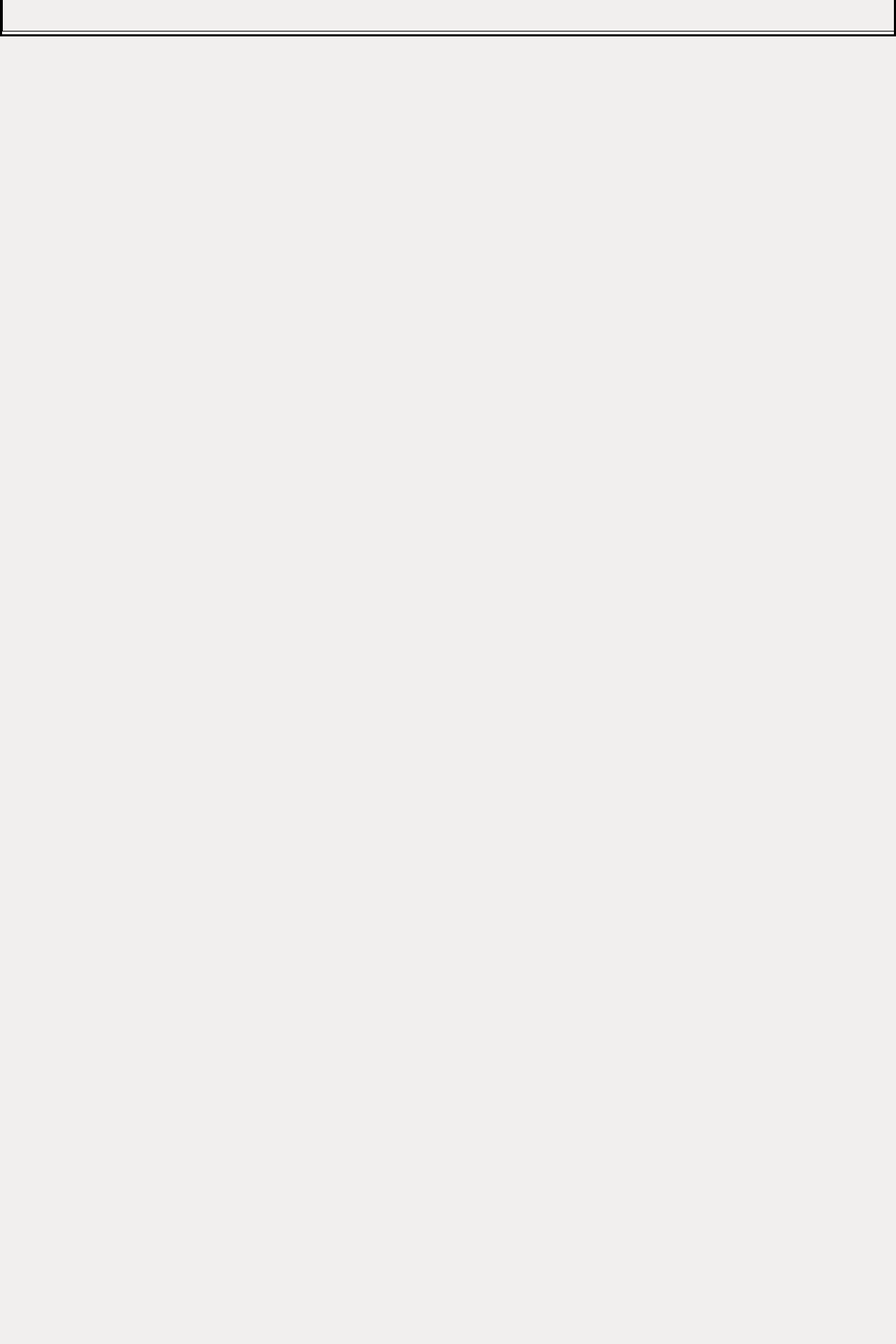
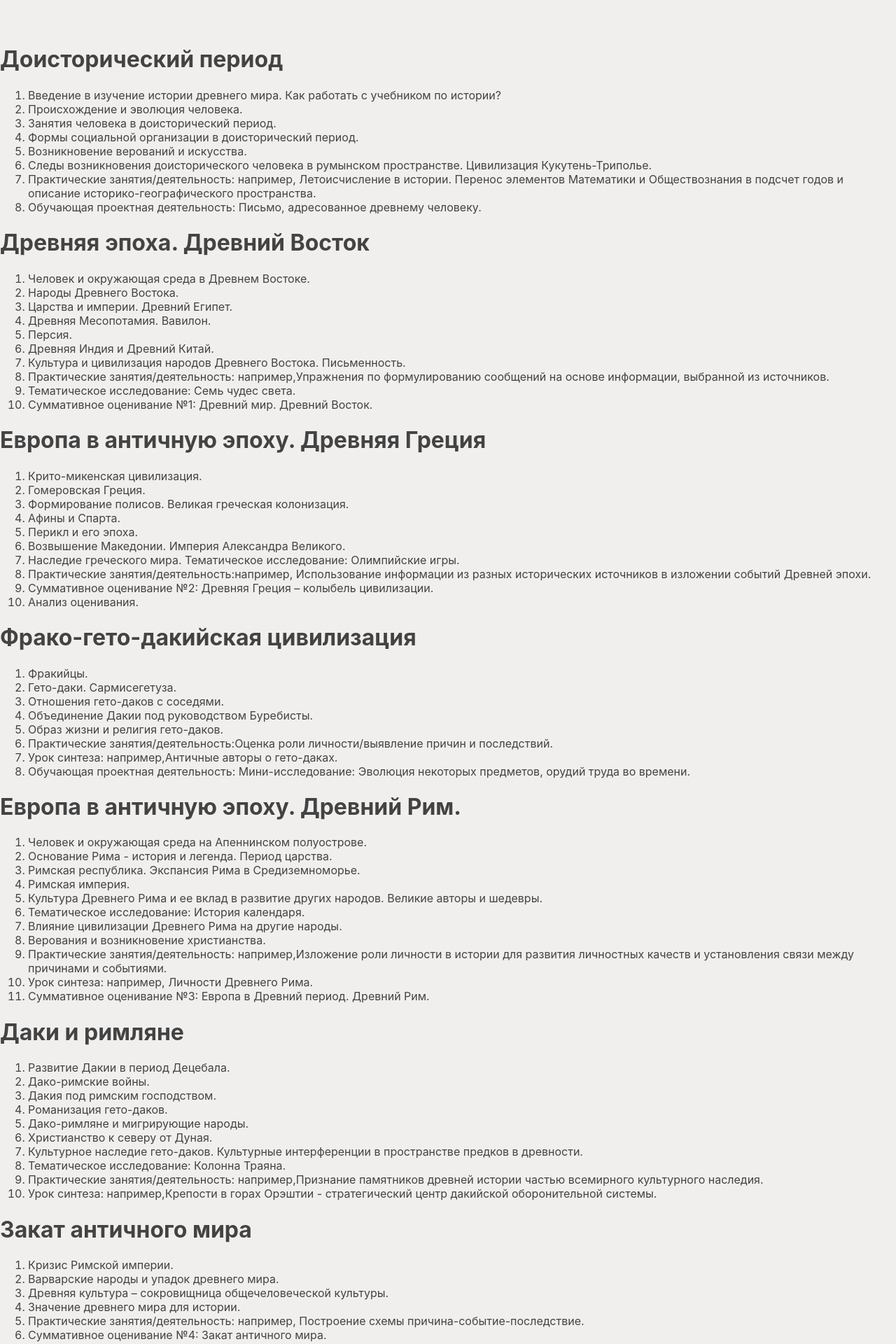
Before and after one commit to zoobb/vue-history, a Vue app: page /fifth_class in a window 1280 px wide. Shown: the part 440-2360 px from the top of the page at 70% size. Before the commit the page ends 800 px from the top, so only its background shows below. Built offline with nearby package versions, Linux system fonts and the light colour scheme.

Commit message:
fill the fifth class page with content

```diff
--- a/src/App.vue
+++ b/src/App.vue
@@ -13,7 +13,7 @@ import BannerBlock from './components/BannerBlock.vue';
 
 <style lang="scss">
 * {
-  border: 1px solid black;
+  /*border: 1px solid black;*/
 }
 
 :root {
@@ -31,4 +31,10 @@ body {
   margin: 0;
 }
 
+a {
+  color: inherit;
+  text-decoration: inherit;
+  /*all: unset;*/
+}
+
 </style>
--- a/src/views/FifthClass.vue
+++ b/src/views/FifthClass.vue
@@ -3,6 +3,90 @@
 </script>
 
 <template>
+  <h1>Доисторический период</h1>
+  <ol>
+    <li>Введение в изучение истории древнего мира. Как работать с учебником по истории?</li>
+    <li>Происхождение и эволюция человека.</li>
+    <li>Занятия человека в доисторический период.</li>
+    <li>Формы социальной организации в доисторический период.</li>
+    <li>Возникновение верований и искусства.</li>
+    <li>Следы возникновения доисторического человека в румынском пространстве. Цивилизация Кукутень-Триполье.</li>
+    <li>Практические занятия/деятельность: например, Летоисчисление в истории. Перенос элементов Математики и Обществознания в подсчет годов и описание историко-географического пространства.</li>
+    <li>Обучающая проектная деятельность: Письмо, адресованное древнему человеку.</li>
+  </ol>
+  <h1>Древняя эпоха. Древний Восток</h1>
+  <ol>
+    <li>Человек и окружающая среда в Древнем Востоке.</li>
+    <li>Народы Древнего Востока.</li>
+    <li>Царства и империи. Древний Египет.</li>
+    <li>Древняя Месопотамия. Вавилон.</li>
+    <li>Персия.</li>
+    <li>Древняя Индия и Древний Китай.</li>
+    <li>Культура и цивилизация народов Древнего Востока. Письменность.</li>
+    <li>Практические занятия/деятельность: например,Упражнения по формулированию сообщений на основе информации, выбранной из источников.</li>
+    <li>Тематическое исследование: Семь чудес света.</li>
+    <li>Суммативное оценивание №1: Древний мир. Древний Восток.</li>
+  </ol>
+  <h1>Европа в античную эпоху. Древняя Греция </h1>
+  <ol>
+    <li>Крито-микенская цивилизация.</li>
+    <li>Гомеровская Греция.</li>
+    <li>Формирование полисов. Великая греческая колонизация.</li>
+    <li>Афины и Спарта.</li>
+    <li>Перикл и его эпоха.</li>
+    <li>Возвышение Македонии. Империя Александра Великого.</li>
+    <li>Наследие греческого мира. Тематическое исследование: Олимпийские игры.</li>
+    <li>Практические занятия/деятельность:например, Использование информации из разных исторических источников в изложении событий Древней эпохи.</li>
+    <li>Суммативное оценивание №2: Древняя Греция – колыбель цивилизации.</li>
+    <li>Анализ оценивания.</li>
+  </ol>
+  <h1>Фрако-гето-дакийская цивилизация</h1>
+  <ol>
+    <li>Фракийцы.</li>
+    <li>Гето-даки. Сармисегетуза.</li>
+    <li>Отношения гето-даков с соседями.</li>
+    <li>Объединение Дакии под руководством Буребисты.</li>
+    <li>Образ жизни и религия гето-даков.</li>
+    <li>Практические занятия/деятельность:Оценка роли личности/выявление причин и последствий.</li>
+    <li>Урок синтеза: например,Античные авторы о гето-даках.</li>
+    <li>Обучающая проектная деятельность: Мини-исследование: Эволюция некоторых предметов, орудий труда во времени.</li>
+  </ol>
+  <h1>Европа в античную эпоху. Древний Рим.</h1>
+  <ol>
+    <li>Человек и окружающая среда на Апеннинском полуострове.</li>
+    <li>Основание Рима - история и легенда. Период царства.</li>
+    <li>Римская республика. Экспансия Рима в Средиземноморье.</li>
+    <li>Римская империя.</li>
+    <li>Культура Древнего Рима и ее вклад в развитие других народов. Великие авторы и шедевры.</li>
+    <li>Тематическое исследование: История календаря.</li>
+    <li>Влияние цивилизации Древнего Рима на другие народы.</li>
+    <li>Верования и возникновение христианства.</li>
+    <li>Практические занятия/деятельность: например,Изложение роли личности в истории для развития личностных качеств и установления связи между причинами и событиями.</li>
+    <li>Урок синтеза: например, Личности Древнего Рима.</li>
+    <li>Суммативное оценивание №3: Европа в Древний период. Древний Рим.</li>
+  </ol>
+  <h1>Даки и римляне </h1>
+  <ol>
+    <li>Развитие Дакии в период Децебала.</li>
+    <li>Дако-римские войны.</li>
+    <li>Дакия под римским господством.</li>
+    <li>Романизация гето-даков.</li>
+    <li>Дако-римляне и мигрирующие народы.</li>
+    <li>Христианство к северу от Дуная.</li>
+    <li>Культурное наследие гето-даков. Культурные интерференции в пространстве предков в древности.</li>
+    <li>Тематическое исследование: Колонна Траяна.</li>
+    <li>Практические занятия/деятельность: например,Признание памятников древней истории частью всемирного культурного наследия.</li>
+    <li>Урок синтеза: например,Крепости в горах Орэштии - стратегический центр дакийской оборонительной системы.</li>
+  </ol>
+  <h1>Закат античного мира</h1>
+  <ol>
+    <li>Кризис Римской империи.</li>
+    <li>Варварские народы и упадок древнего мира.</li>
+    <li>Древняя культура – сокровищница общечеловеческой культуры.</li>
+    <li>Значение древнего мира для истории.</li>
+    <li>Практические занятия/деятельность: например, Построение схемы причина-событие-последствие.</li>
+    <li>Суммативное оценивание №4: Закат античного мира.</li>
+  </ol>
 </template>
 
 <style scoped lang="scss">
```
Also changed, not shown: src/components/TopicBlock.vue (added, +10 -0 lines).
